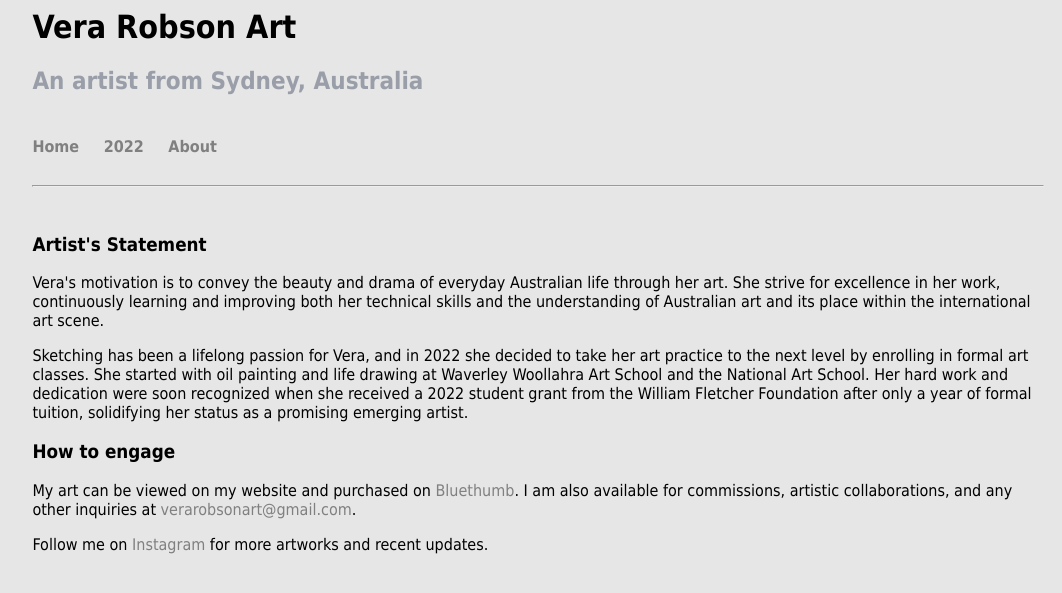
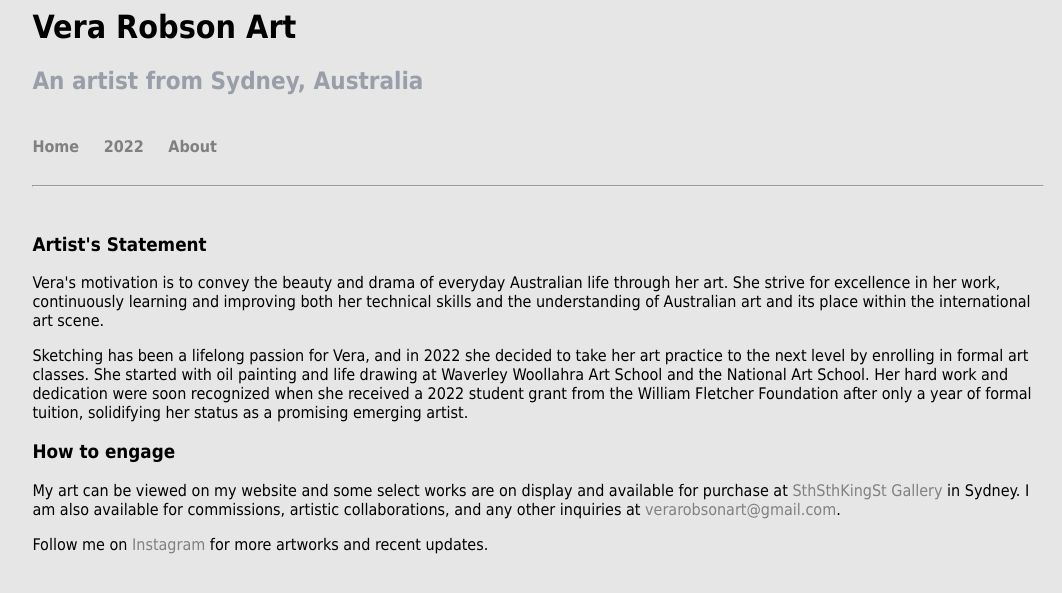
Before and after one commit to verarobsonart/verarobsonart.github.io, a Jekyll site: the page built from about.md, in a window 1280 px wide. Shown: the top 593 px of the page, without its empty margins (102-1164 px from the left). Built offline with Jekyll 4.4.1, drawn with Linux system fonts in a browser that asks for light colours.

Commit message:
Update about.md

```diff
--- a/about.md
+++ b/about.md
@@ -10,6 +10,6 @@ layout: default
 
 <h3>How to engage</h3>
 
-<p>My art can be viewed on my website and purchased on <a href="https://bluethumb.com.au/vera-robson">Bluethumb</a>. I am also available for commissions, artistic collaborations, and any other inquiries at <a href = "mailto:verarobsonart@gmail.com">verarobsonart@gmail.com</a>.</p>
+<p>My art can be viewed on my website and some select works are on display and available for purchase at <a href="https://www.sthsthkingst.com/">SthSthKingSt Gallery</a> in Sydney. I am also available for commissions, artistic collaborations, and any other inquiries at <a href = "mailto:verarobsonart@gmail.com">verarobsonart@gmail.com</a>.</p>
 
 <p>Follow me on <a href="https://www.instagram.com/verarobsonart/">Instagram</a> for more artworks and recent updates.</p>
```
